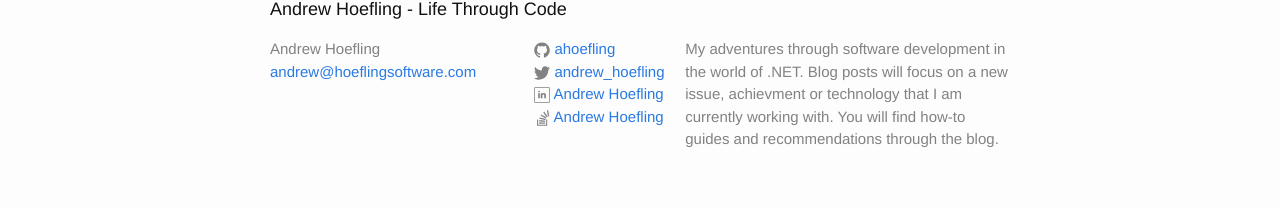
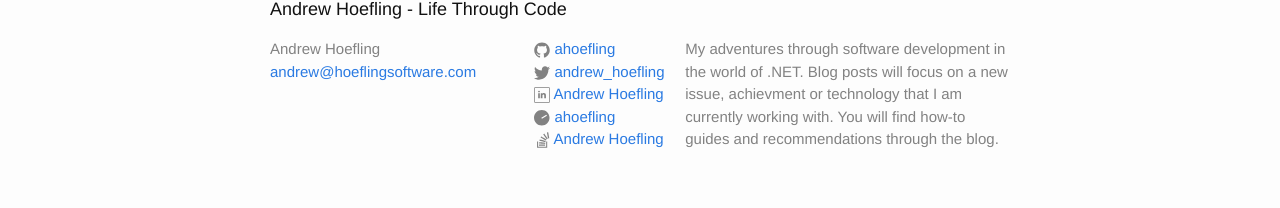
Before and after one commit to SkyeHoefling/ahoefling.github.io, a Jekyll site: the page built from index.html, in a window 1280 px wide. Shown: the part 1267-1475 px from the top of the page. Built offline with Jekyll 4.4.1, drawn with Linux system fonts in a browser that asks for light colours.

Commit message:
Added office hours layout and added office hours configuraiton elements

```diff
--- a/_config.yml
+++ b/_config.yml
@@ -22,6 +22,7 @@ baseurl: "" # the subpath of your site, e.g. /blog/
 url: "http://www.andrewhoefling.com" # the base hostname & protocol for your site
 fullname: Andrew Hoefling
 twitter: andrew_hoefling
+officehours: ahoefling
 github_username:  ahoefling
 stackoverflow_name: andrew-hoefling
 linkedin_user: andrew-hoefling-38324912
--- a/_includes/footer.html
+++ b/_includes/footer.html
@@ -17,6 +17,7 @@
           {% include social/github.html %}
           {% include social/twitter.html %}
           {% include social/linkedin.html %}
+          {% include social/officehours.html %}
           {% include social/stackoverflow.html %}
         </ul>
       </div>
--- /dev/null
+++ b/_includes/social/officehours.html
@@ -0,0 +1,16 @@
+{% if site.twitter %}
+<li>
+  <a target="_blank" href="https://officehours.io/people/{{ site.officehours }}">
+    <span class="icon  icon--twitter">
+      <svg xmlns="http://www.w3.org/2000/svg" x="2727" width="32" height="32" viewBox="0 0 32 32"><g fill="none" fill-rule="evenodd"><path d="M15.543 0C6.96 0 0 6.96 0 15.543c0 8.584 6.96 15.543 15.543 15.543 8.584 0 15.543-6.96 15.543-15.543C31.086 6.96 24.126 0 15.543 0zm.333 17.4l-1.24-2.145 10.028-5.798 1.24 2.145-10.028 5.8z" fill="#000"/></g></svg>
+        <g id="_x37__stroke">
+          <g id="Twitter">
+            <rect clip-rule="evenodd" fill="none" fill-rule="evenodd" height="128" width="128"/>
+            <path clip-rule="evenodd" d="M128,23.294    c-4.703,2.142-9.767,3.59-15.079,4.237c5.424-3.328,9.587-8.606,11.548-14.892c-5.079,3.082-10.691,5.324-16.687,6.526    c-4.778-5.231-11.608-8.498-19.166-8.498c-14.493,0-26.251,12.057-26.251,26.927c0,2.111,0.225,4.16,0.676,6.133    C41.217,42.601,21.871,31.892,8.91,15.582c-2.261,3.991-3.554,8.621-3.554,13.552c0,9.338,4.636,17.581,11.683,22.412    c-4.297-0.131-8.355-1.356-11.901-3.359v0.331c0,13.051,9.053,23.937,21.074,26.403c-2.201,0.632-4.523,0.948-6.92,0.948    c-1.69,0-3.343-0.162-4.944-0.478c3.343,10.694,13.035,18.483,24.53,18.691c-8.986,7.227-20.315,11.533-32.614,11.533    c-2.119,0-4.215-0.123-6.266-0.37c11.623,7.627,25.432,12.088,40.255,12.088c48.309,0,74.717-41.026,74.717-76.612    c0-1.171-0.023-2.342-0.068-3.49C120.036,33.433,124.491,28.695,128,23.294" fill="#00AAEC" fill-rule="evenodd" id="Twitter_1_"/>
+          </g>
+        </g>
+      </svg>
+    <span class="username">{{ site.officehours }}</span>
+  </a>
+</li>
+{% endif %}
```
